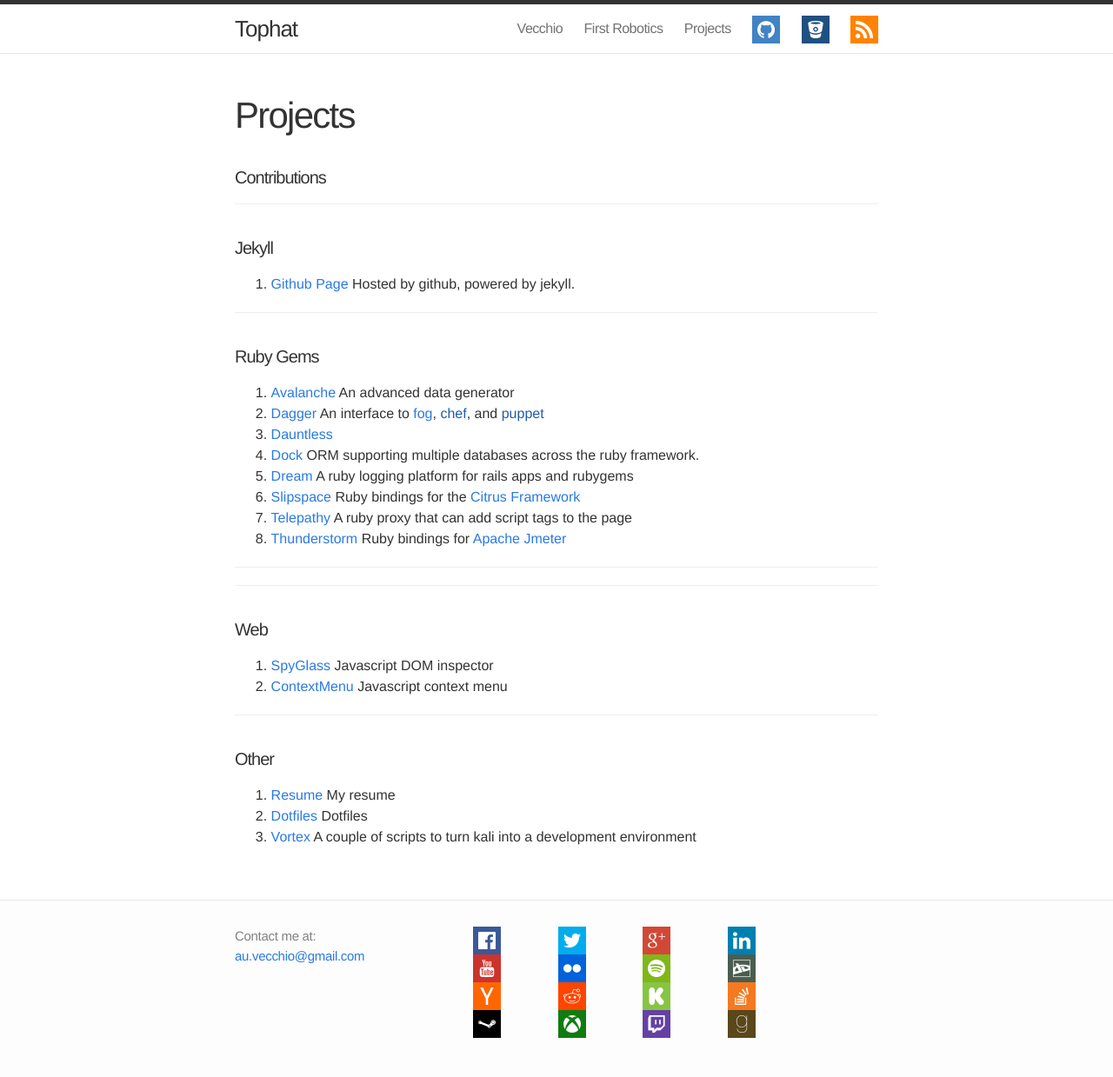
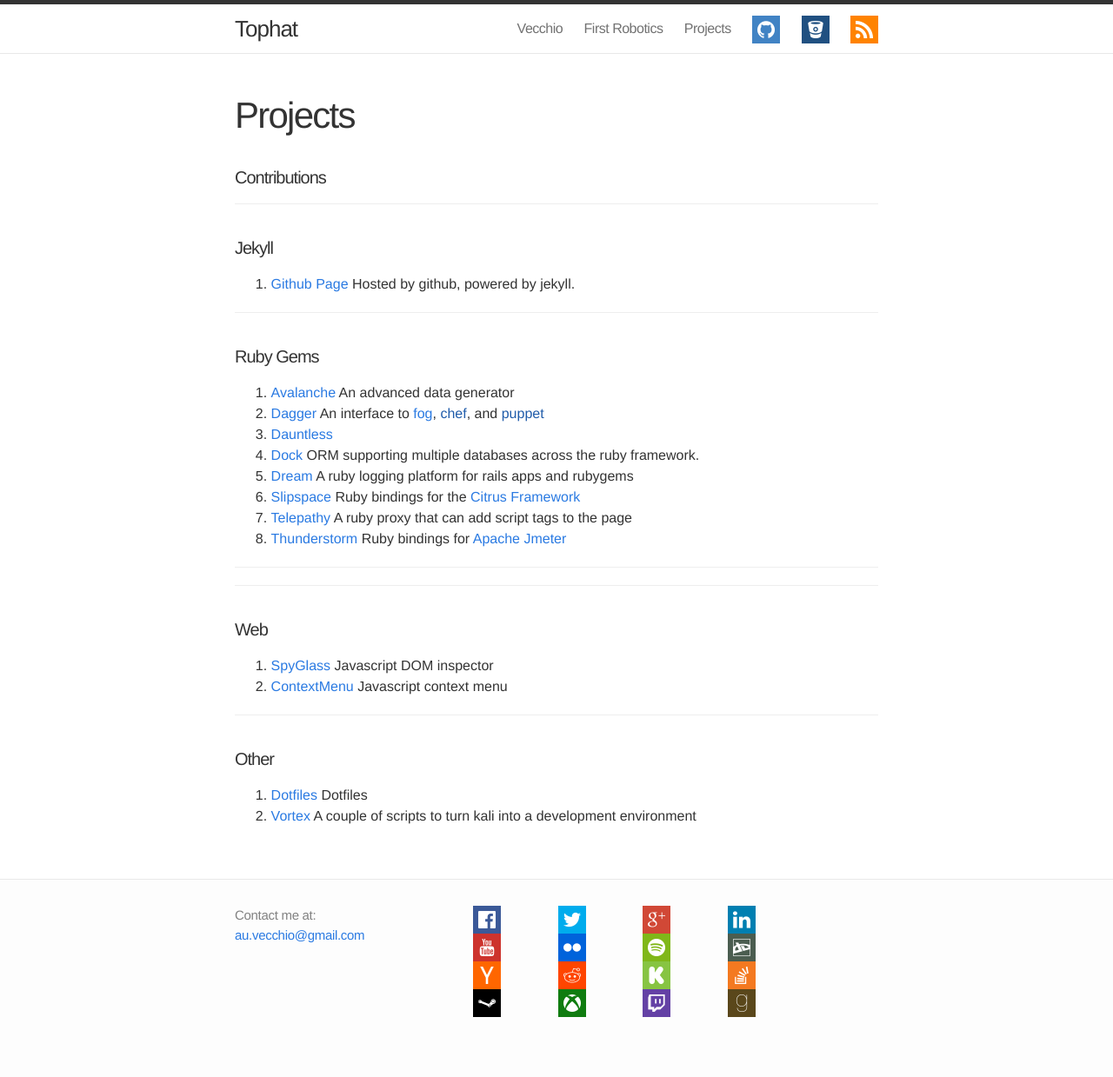
Before and after one commit to MoeTheBro/avecchio.github.io, a Jekyll site: the page built from _pages/projects.markdown, in a window 1280 px wide. Shown: the whole page at 87% size. Built offline with Jekyll 4.4.1, drawn with Linux system fonts in a browser that asks for light colours; after the commit the page ends 1215 px from its top, so only the background shows below that.

Commit message:
Moved resume location

```diff
--- a/_pages/projects.markdown
+++ b/_pages/projects.markdown
@@ -87,6 +87,5 @@
 
 
 ####Other
-1. [Resume](https://github.com/avecchio/resume) My resume
-2. [Dotfiles](https://github.com/avecchio/dotfiles) Dotfiles
-3. [Vortex](https://github.com/vortexlaboratory/vortex) A couple of scripts to turn kali into a development environment
+1. [Dotfiles](https://github.com/avecchio/dotfiles) Dotfiles
+2. [Vortex](https://github.com/vortexlaboratory/vortex) A couple of scripts to turn kali into a development environment
--- a/_pages/vecchio.markdown
+++ b/_pages/vecchio.markdown
@@ -3,6 +3,8 @@
 title: Austin Vecchio
 permalink: /vecchio/
 ---
+
+[Resume](https://github.com/avecchio/resume)
 
 {:.center .logo}
 [![Beta Theta Pi Logo](/assets/logos/btplogo.png )](http://betathetapi.org)
```
Also changed, not shown: 2 other files.
